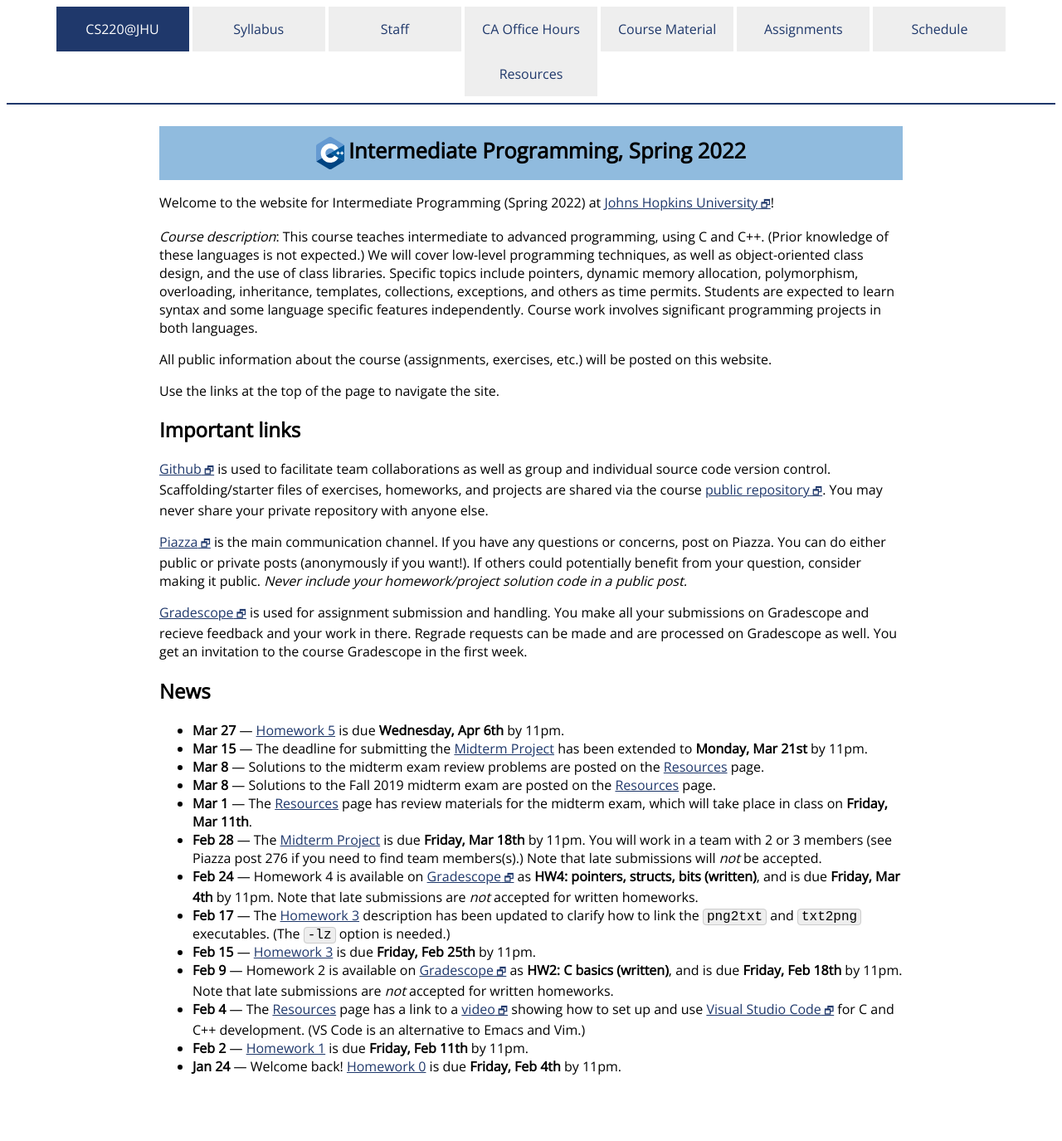
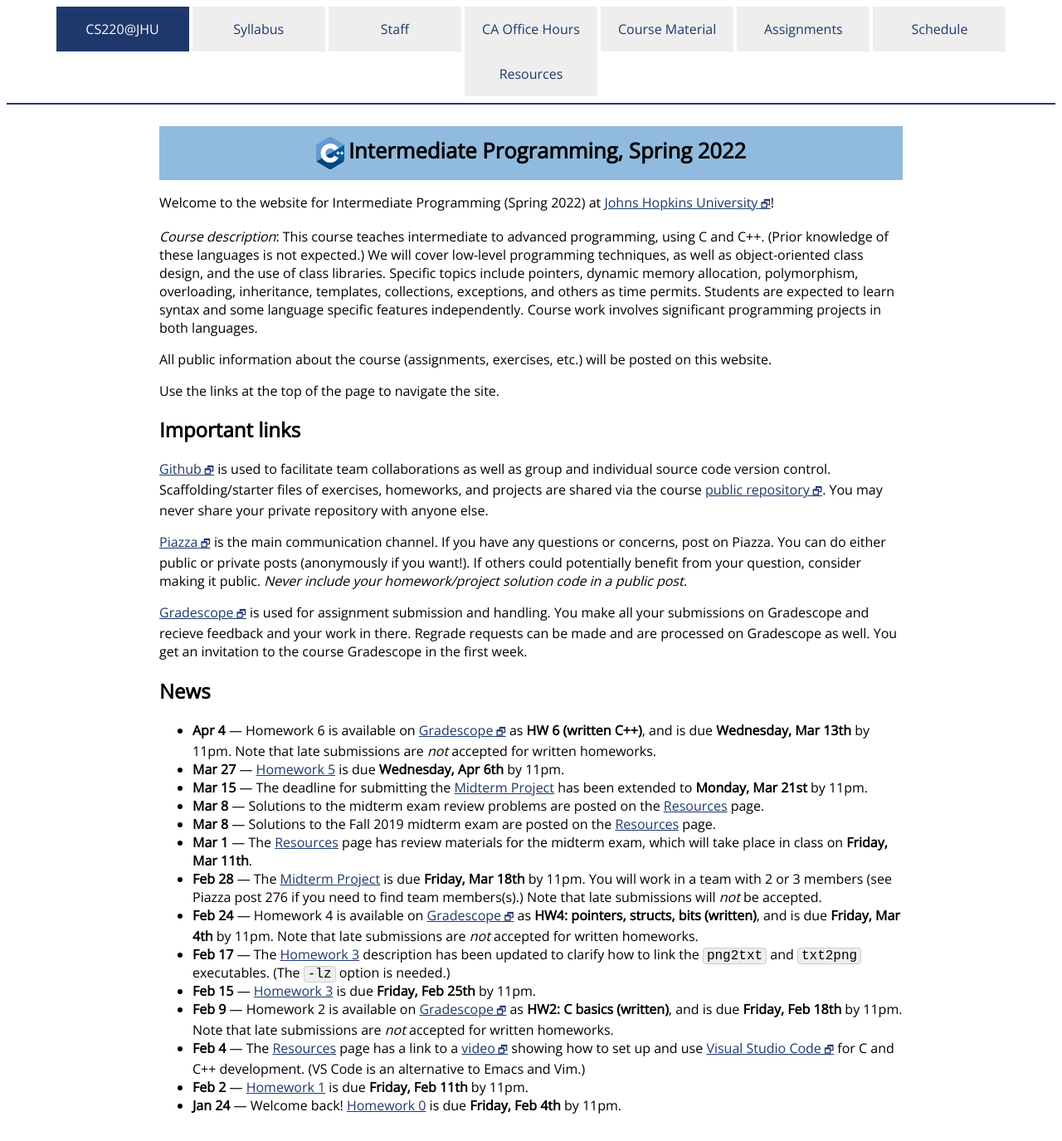
Before and after one commit to jhu-ip/cs220-s22, a Jekyll site: the page built from index.md, in a window 1280 px wide. Shown: the whole page at 83% size. Built offline with Jekyll 4.4.1, drawn with Linux system fonts in a browser that asks for light colours; some web fonts are replaced; before the commit the page ends 1328 px from its top, so only the background shows below that.

Commit message:
mention HW6

```diff
--- a/index.md
+++ b/index.md
@@ -47,6 +47,9 @@ to the course Gradescope in the first week.
 
 ## News
 
+* **Apr 4** — Homework 6 is available on <a class="external" target="_blank" href="https://www.gradescope.com/">Gradescope</a>
+  as **HW 6 (written C++)**, and is due **Wednesday, Mar 13th** by 11pm. Note that late submissions are
+  *not* accepted for written homeworks.
 * **Mar 27** — [Homework 5](assign/hw5.html) is due **Wednesday, Apr 6th** by 11pm.
 * **Mar 15** — The deadline for submitting the [Midterm Project](assign/midterm.html) has been extended to **Monday, Mar 21st** by 11pm.
 * **Mar 8** — Solutions to the midterm exam review problems are posted on the [Resources](resources.html) page.
```
Also changed, not shown: assignments.md (+1 -0 lines).
